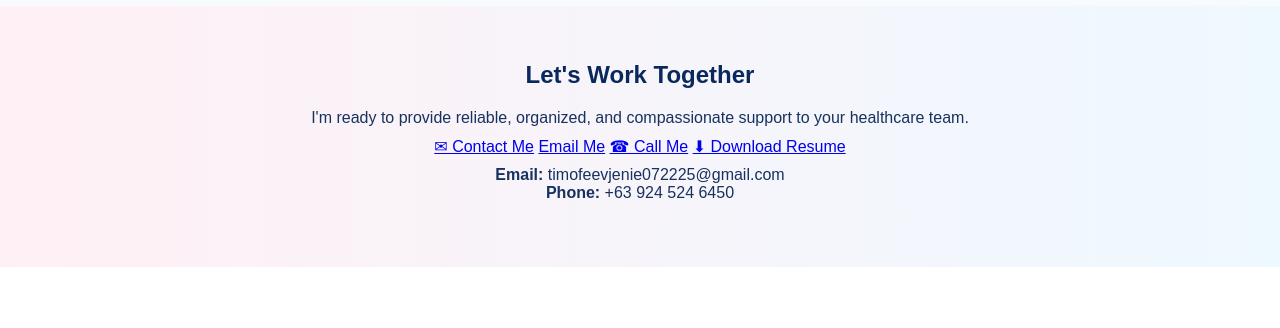
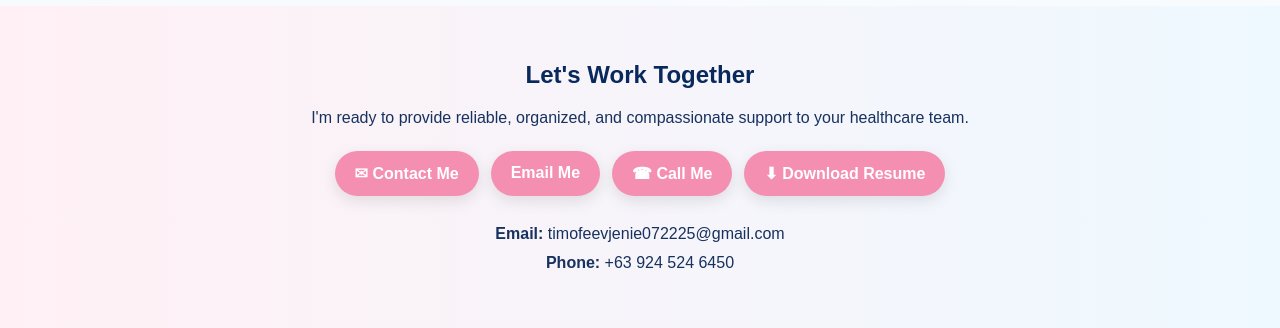
Before and after one commit to jeniepescadero1-max/jenietimofeev1-max.github.io, a plain HTML site: page index.html in a window 1280 px wide. Shown: the part 1560-1888 px from the top of the page. Drawn offline with Linux system fonts and the light colour scheme.

Commit message:
Update style.css

```diff
--- a/style.css
+++ b/style.css
@@ -33,3 +33,50 @@
     margin-bottom: 20px;
   }
 }
+
+/* Contact buttons */
+.contact {
+  text-align: center;
+}
+
+.contact-buttons {
+  display: flex;
+  flex-wrap: wrap;
+  justify-content: center;
+  gap: 12px;
+  margin: 24px 0;
+}
+
+.contact-buttons .btn {
+  display: inline-block;
+  padding: 13px 20px;
+  background: #f48fb1;
+  color: white;
+  text-decoration: none;
+  font-weight: 700;
+  border-radius: 30px;
+  box-shadow: 0 5px 15px rgba(0,0,0,0.10);
+  transition: 0.2s ease;
+}
+
+.contact-buttons .btn:hover {
+  background: #e879a0;
+  transform: translateY(-2px);
+}
+
+.contact-details {
+  line-height: 1.8;
+  margin-top: 18px;
+}
+
+@media (max-width: 600px) {
+  .contact-buttons {
+    flex-direction: column;
+    align-items: center;
+  }
+
+  .contact-buttons .btn {
+    width: 90%;
+    max-width: 320px;
+  }
+}
```
